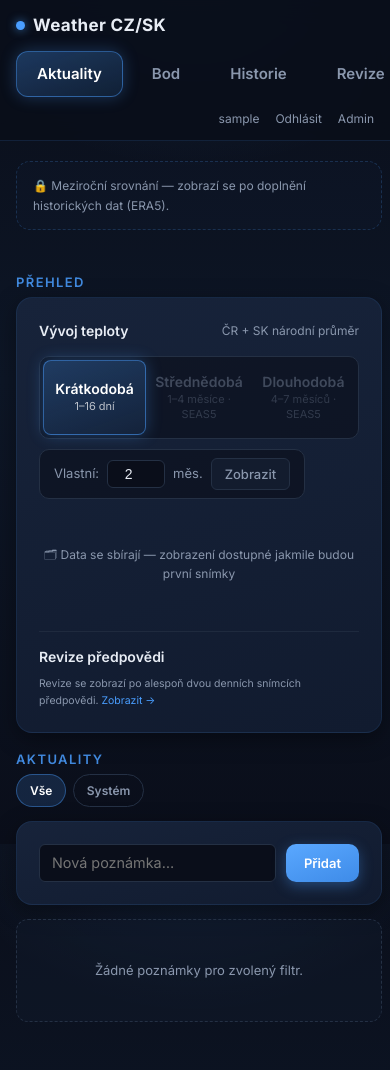
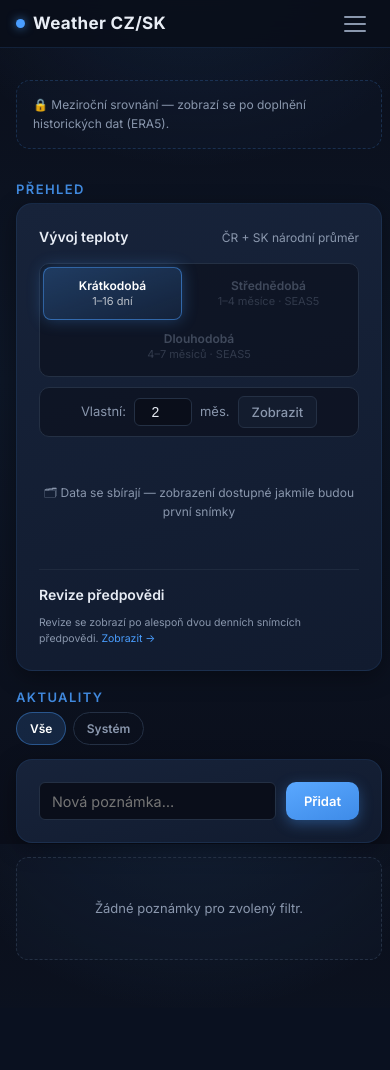
Before and after one commit to noxvex/weather-dashboard, a Django app: page /aktuality/ in a window 390 px wide. After the commit the page ends 960 px from the top, so only its background shows below. Run offline with Django 5.2, Linux system fonts and the light colour scheme; the visitor is signed in with stand-in values (Sample User, id 1); data comes from the database, SQL or seed files in the repository; data that the repository does not hold is empty; some libraries are stand-ins or nearby versions.

Commit message:
Production-readiness: whitenoise, gunicorn, CSRF, mobile nav, perf fix
Settings:
- Add CSRF_TRUSTED_ORIGINS (*.railway.app + CSRF_TRUSTED_ORIGINS_EXTRA env)
- Add SECURE_PROXY_SSL_HEADER for Railway TLS proxy
- Add SESSION_COOKIE_SECURE / CSRF_COOKIE_SECURE (off in DEBUG, on in prod)
- Add whitenoise.middleware.WhiteNoiseMiddleware (after SecurityMiddleware)
- Add CompressedManifestStaticFilesStorage via STORAGES

Requirements: add gunicorn>=22.0, whitenoise>=6.7

Performance: merge 5 DailyForecast queries -> 2 on main page load.
_get_latest_short_rows() fetches all rows for the latest batch once;
_get_weather_panel() and _get_chart_data() derive from those rows in-memory.

Mobile: hamburger nav toggle at <=640px; seg buttons flex-wrap on small screens;
feed-scroll switches to natural scroll on mobile.

Co-Authored-By: Claude Sonnet 4.6 <noreply@anthropic.com>

```diff
--- a/notes/views.py
+++ b/notes/views.py
@@ -35,44 +35,43 @@ def _avg(rows, field):
     return round(sum(vals) / len(vals), 1) if vals else None
 
 
-def _get_weather_panel():
-    today = date.today()
-    nearest_date = (
+def _get_latest_short_rows():
+    """
+    All DailyForecast rows for the most recent short-range batch, with point
+    pre-joined. Two queries total — callers share this result rather than each
+    independently finding the latest batch (was 5 separate queries before).
+    """
+    latest = (
         DailyForecast.objects
-        .filter(horizon=DailyForecast.HORIZON_SHORT, forecast_date__gte=today)
-        .order_by("forecast_date")
-        .values_list("forecast_date", flat=True)
-        .first()
-    )
-    if nearest_date is None:
-        return None, None, None, [], []
-
-    # For weather display use the latest issued snapshot for this date
-    latest_issued = (
-        DailyForecast.objects
-        .filter(forecast_date=nearest_date, horizon=DailyForecast.HORIZON_SHORT)
-        .order_by("-issued_at", "-fetched_at")
+        .filter(horizon=DailyForecast.HORIZON_SHORT, issued_at__isnull=False)
+        .order_by("-issued_at")
         .values_list("issued_at", flat=True)
         .first()
     )
+    if not latest:
+        return []
+    return list(
+        DailyForecast.objects
+        .filter(horizon=DailyForecast.HORIZON_SHORT, issued_at=latest)
+        .select_related("point")
+        .order_by("point__name", "forecast_date")
+    )
 
-    rows = list(
-        DailyForecast.objects
-        .filter(forecast_date=nearest_date, horizon=DailyForecast.HORIZON_SHORT, issued_at=latest_issued)
-        .select_related("point")
-        .order_by("point__name")
-    )
-    # Fall back to fetched_at ordering if issued_at is null (pre-Phase-4 data)
-    if not rows:
-        rows = list(
-            DailyForecast.objects
-            .filter(forecast_date=nearest_date, horizon=DailyForecast.HORIZON_SHORT)
-            .select_related("point")
-            .order_by("point__name")
-        )
 
-    cz = [r for r in rows if r.point.country == "CZ"]
-    sk = [r for r in rows if r.point.country == "SK"]
+def _get_weather_panel(batch_rows):
+    """Sidebar data derived from pre-fetched batch rows — zero extra queries."""
+    if not batch_rows:
+        return None, None, None, [], []
+
+    today = date.today()
+    future_dates = sorted({r.forecast_date for r in batch_rows if r.forecast_date >= today})
+    if not future_dates:
+        return None, None, None, [], []
+    nearest_date = future_dates[0]
+
+    day_rows = [r for r in batch_rows if r.forecast_date == nearest_date]
+    cz = [r for r in day_rows if r.point.country == "CZ"]
+    sk = [r for r in day_rows if r.point.country == "SK"]
 
     cz_avg = {"temperature_max": _avg(cz, "temperature_max"), "temperature_min": _avg(cz, "temperature_min"), "precipitation_sum": _avg(cz, "precipitation_sum")}
     sk_avg = {"temperature_max": _avg(sk, "temperature_max"), "temperature_min": _avg(sk, "temperature_min"), "precipitation_sum": _avg(sk, "precipitation_sum")}
@@ -138,30 +137,10 @@ def _get_since_login(last_login):
 
 # ── Chart data (16-day national averages for Plotly) ───────────────────────
 
-def _get_chart_data():
-    """
-    Returns {cz: [{date, temp}, ...], sk: [...]} for the latest issued snapshot.
-    Used by the main dashboard Plotly chart.
-    """
-    latest = (
-        DailyForecast.objects
-        .filter(horizon=DailyForecast.HORIZON_SHORT, issued_at__isnull=False)
-        .order_by("-issued_at")
-        .values_list("issued_at__date", flat=True)
-        .first()
-    )
-    if not latest:
-        return {"cz": [], "sk": []}
-
-    rows = list(
-        DailyForecast.objects
-        .filter(horizon=DailyForecast.HORIZON_SHORT, issued_at__date=latest)
-        .select_related("point")
-        .order_by("forecast_date")
-    )
-
+def _get_chart_data(batch_rows):
+    """16-day national avg series derived from pre-fetched batch rows — zero extra queries."""
     by_country_date = {"CZ": defaultdict(list), "SK": defaultdict(list)}
-    for r in rows:
+    for r in batch_rows:
         if r.point.country in by_country_date and r.temperature_max is not None:
             by_country_date[r.point.country][r.forecast_date.isoformat()].append(r.temperature_max)
 
@@ -320,13 +299,16 @@ def aktuality(request):
     for note in notes:
         note.user_can_modify = _can_modify(request.user, note)
 
-    forecast_date, cz_avg, sk_avg, cz_points, sk_points = _get_weather_panel()
+    # Fetch all DailyForecast rows for the latest batch once; both the sidebar
+    # weather panel and the Plotly chart share this result (was 5 queries, now 2).
+    batch_rows = _get_latest_short_rows()
+    forecast_date, cz_avg, sk_avg, cz_points, sk_points = _get_weather_panel(batch_rows)
     since_login = _get_since_login(request.user.last_login)
     filter_chips = _build_filter_chips(notes_qs)
     # Pass the raw dict — the json_script template filter handles serialization.
     # Pre-dumping here double-encodes: JSON.parse in the browser then yields a
     # string instead of an object and the chart silently renders nothing.
-    chart_json = _get_chart_data()
+    chart_json = _get_chart_data(batch_rows)
     mid_json, long_json = _get_seasonal_chart_data()
     revision_summary = _get_revision_summary()
     has_historical = HistoricalActual.objects.exists()
--- a/requirements.txt
+++ b/requirements.txt
@@ -5,3 +5,5 @@ dj-database-url>=2.3
 requests>=2.32
 pandas>=2.2
 openpyxl>=3.1
+gunicorn>=22.0
+whitenoise>=6.7
--- a/static/css/main.css
+++ b/static/css/main.css
@@ -1173,3 +1173,71 @@ hr { border: none; border-top: 1px solid var(--border); margin: 1.25rem 0; }
     border-color: rgba(167,139,250,.5);
     box-shadow: 0 0 14px rgba(167,139,250,.22);
 }
+
+/* ── Mobile nav — hamburger toggle (≤640px) ───────────────── */
+.nav-hamburger {
+    display: none;
+    flex-direction: column;
+    justify-content: center;
+    gap: 5px;
+    padding: 6px 8px;
+    background: none;
+    border: none;
+    cursor: pointer;
+    margin-left: auto;
+    border-radius: 6px;
+    transition: background .15s;
+}
+.nav-hamburger:hover { background: rgba(255,255,255,.06); }
+.nav-hamburger span {
+    display: block;
+    width: 22px;
+    height: 2px;
+    background: var(--muted);
+    border-radius: 2px;
+    transition: transform .2s, opacity .2s;
+}
+.nav-hamburger.open span:nth-child(1) { transform: translateY(7px) rotate(45deg); background: var(--text); }
+.nav-hamburger.open span:nth-child(2) { opacity: 0; }
+.nav-hamburger.open span:nth-child(3) { transform: translateY(-7px) rotate(-45deg); background: var(--text); }
+
+@media (max-width: 640px) {
+    .nav { flex-wrap: wrap; height: auto; padding: 0.6rem 1rem; gap: 0; }
+    .nav-brand { flex: 1; }
+    .nav-hamburger { display: flex; }
+
+    /* Links and account collapse behind the hamburger */
+    .nav-links, .nav-right {
+        display: none;
+        width: 100%;
+    }
+    .nav-links.open {
+        display: flex;
+        flex-direction: column;
+        gap: 2px;
+        padding: 0.5rem 0 0.25rem;
+    }
+    .nav-links.open a { padding: 10px 12px; font-size: 14px; border-radius: 8px; }
+    .nav-right.open {
+        display: flex;
+        gap: 1rem;
+        padding: 0.5rem 0 0.75rem;
+        border-top: 1px solid var(--border);
+        font-size: 12px;
+    }
+
+    /* Seg buttons: wrap instead of squeezing below ~360px */
+    .seg { flex-wrap: wrap; }
+    .seg button, .seg a.seg-link {
+        flex: 1 0 auto;
+        min-width: 100px;
+        font-size: 12px;
+        padding: 10px 6px;
+    }
+
+    /* Custom horizon picker: vertical stack on mobile */
+    .custom-box { flex-wrap: wrap; justify-content: center; width: 100%; }
+
+    /* Feed doesn't need a fixed max-height scroll on phone (natural scroll) */
+    .feed-scroll { max-height: none; overflow-y: visible; }
+}
--- a/templates/base.html
+++ b/templates/base.html
@@ -21,21 +21,36 @@
         Weather CZ/SK
     </span>
 
-    <div class="nav-links">
+    <div class="nav-links" id="nav-links">
         <a href="{% url 'notes:aktuality' %}" {% if request.resolver_match.url_name == 'aktuality' %}class="active"{% endif %}>Aktuality</a>
         <a href="{% url 'bod' %}" {% if request.resolver_match.url_name == 'bod' %}class="active"{% endif %}>Bod</a>
         <a href="{% url 'historie' %}" {% if request.resolver_match.url_name == 'historie' %}class="active"{% endif %}>Historie</a>
         <a href="{% url 'notes:revision_tracker' %}" {% if request.resolver_match.url_name == 'revision_tracker' %}class="active"{% endif %}>Revize</a>
     </div>
 
-    <div class="nav-right">
+    <div class="nav-right" id="nav-right">
         <span>{{ user.username }}</span>
         <a href="{% url 'accounts:logout' %}">Odhlásit</a>
         {% if user.is_staff %}
             <a href="/admin/">Admin</a>
         {% endif %}
     </div>
+
+    <button class="nav-hamburger" id="nav-hamburger" aria-label="Otevřít menu">
+        <span></span><span></span><span></span>
+    </button>
 </nav>
+<script>
+(function(){
+    var btn = document.getElementById('nav-hamburger');
+    if (!btn) return;
+    btn.addEventListener('click', function(){
+        this.classList.toggle('open');
+        document.getElementById('nav-links').classList.toggle('open');
+        document.getElementById('nav-right').classList.toggle('open');
+    });
+}());
+</script>
 {% endif %}
 
 <div class="{% if user.is_authenticated %}app-main{% endif %}">
```
Also changed, not shown: weather_dashboard/settings.py (+34 -0 lines).
